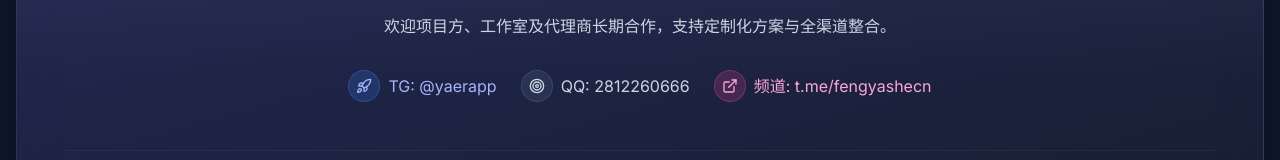
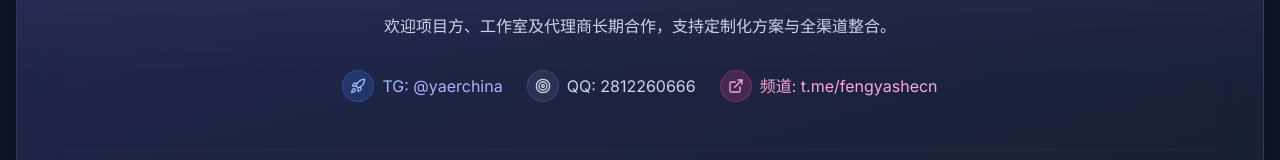
Before and after one commit to BNBJOKER/yaer, a React (Vite) app: page / in a window 1280 px wide. Shown: the part 2633-2793 px from the top of the page. Built offline with nearby package versions, Linux system fonts and the light colour scheme.

Commit message:
Update constants.ts

```diff
--- a/constants.ts
+++ b/constants.ts
@@ -160,7 +160,7 @@ export const UI_TEXT = {
 };
 
 export const CONTACT_INFO = {
-  telegram: '@yaerapp',
+  telegram: '@yaerchina',
   qq: '2812260666',
   channel: 't.me/fengyashecn'
 };
```
